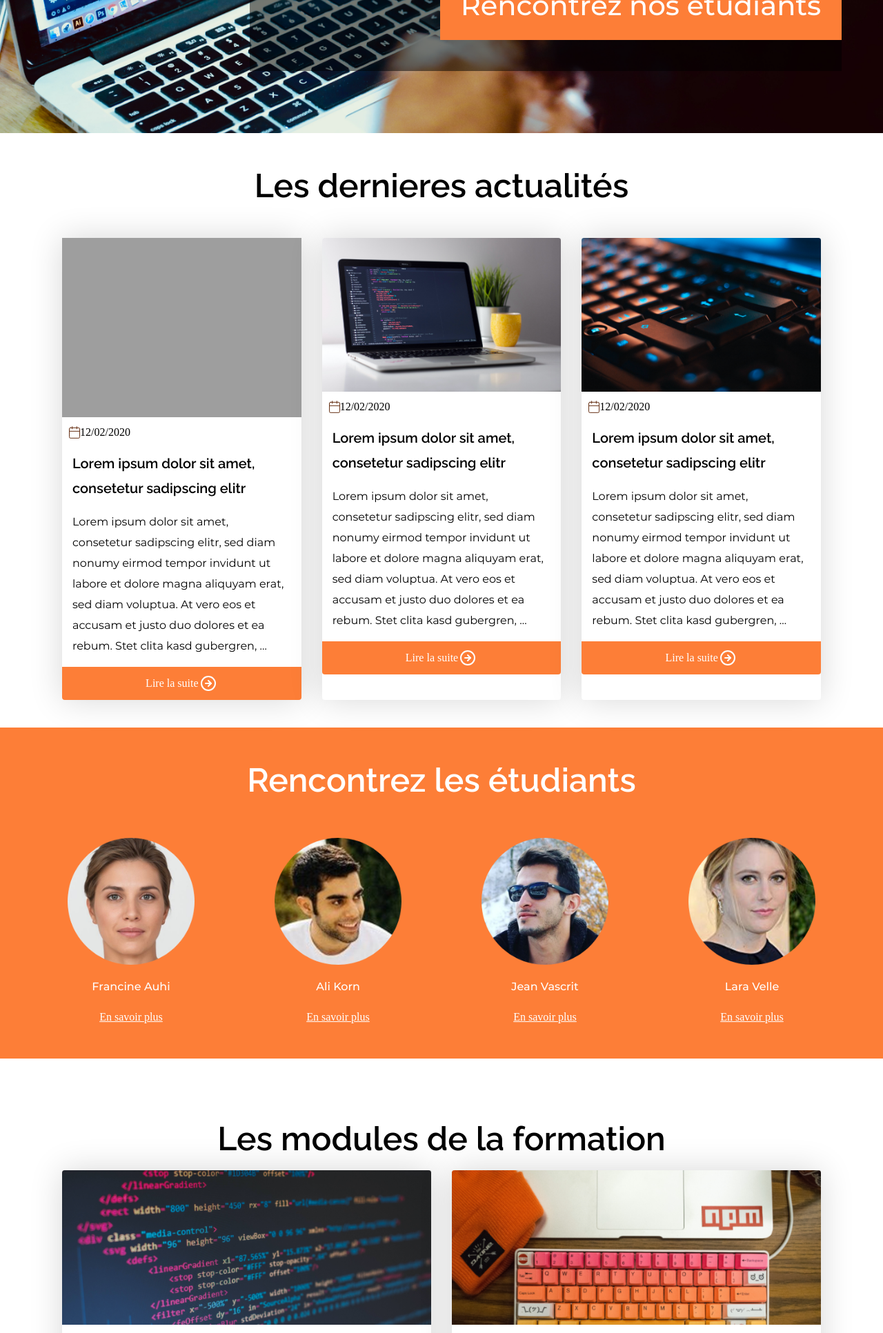
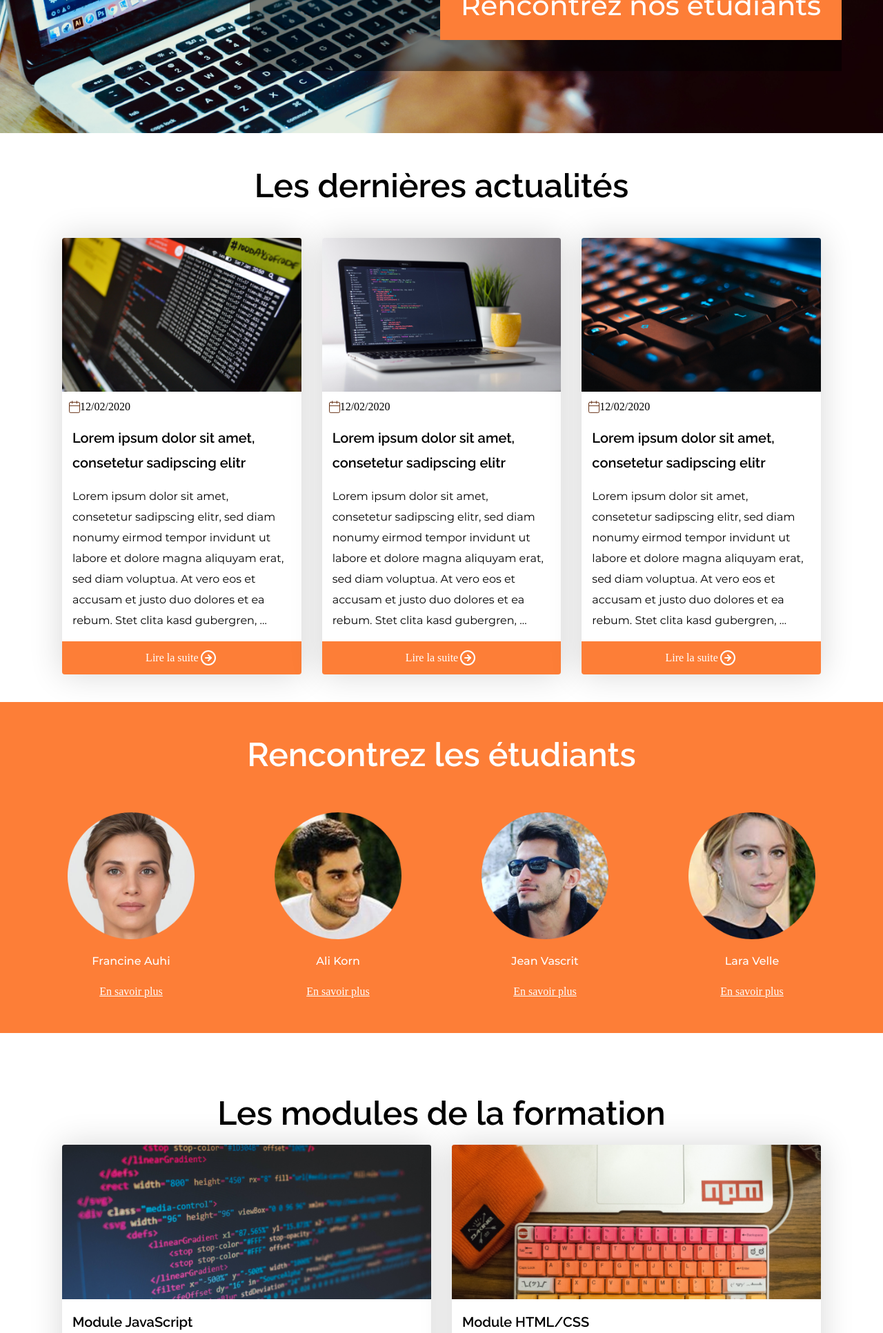
Before and after one commit to alan3700/Ecf, a PHP site: page / in a window 1280 px wide. Shown: the part 547-2480 px from the top of the page at 69% size. Run offline with PHP 8.4, Linux system fonts and the light colour scheme; grey boxes are pictures that could not be loaded.

Commit message:
version 1.1

```diff
--- a/css/stylehome.css
+++ b/css/stylehome.css
@@ -106,6 +106,7 @@ h2,
     transition: .5s;
     background-color: var(--accent);
     color: white;
+    z-index: 1000;
 }
 
 .menu[hidden] {
@@ -375,7 +376,7 @@ figure img{
 }
 @media screen and (max-width:62em) {
     .cta-hero{
-
+        z-index: 0;
         min-height: 20rem;
     }
     .cta-hero h1{
--- a/index.php
+++ b/index.php
@@ -13,10 +13,10 @@
         </section>
         <section class="derniere-actu">
             <div class="container">
-                <h2>Les dernieres actualités</h2>
+                <h2>Les dernières actualités</h2>
                 <ul class="list-derniere-actu" role="list">
                 <li class="card last-card">
-                        <figure><img src="img/Photo-2png" srcset="img/Photo-2@2x.png 2x" alt="image d'un ordinateur"></figure>
+                        <figure><img src="img/Photo-2.png" srcset="img/Photo-2@2x.png 2x" alt="image d'un ordinateur"></figure>
                         <div class="figcaption">
                             <img src="img/Icone date.svg">
                             <p>12/02/2020</p>
```
